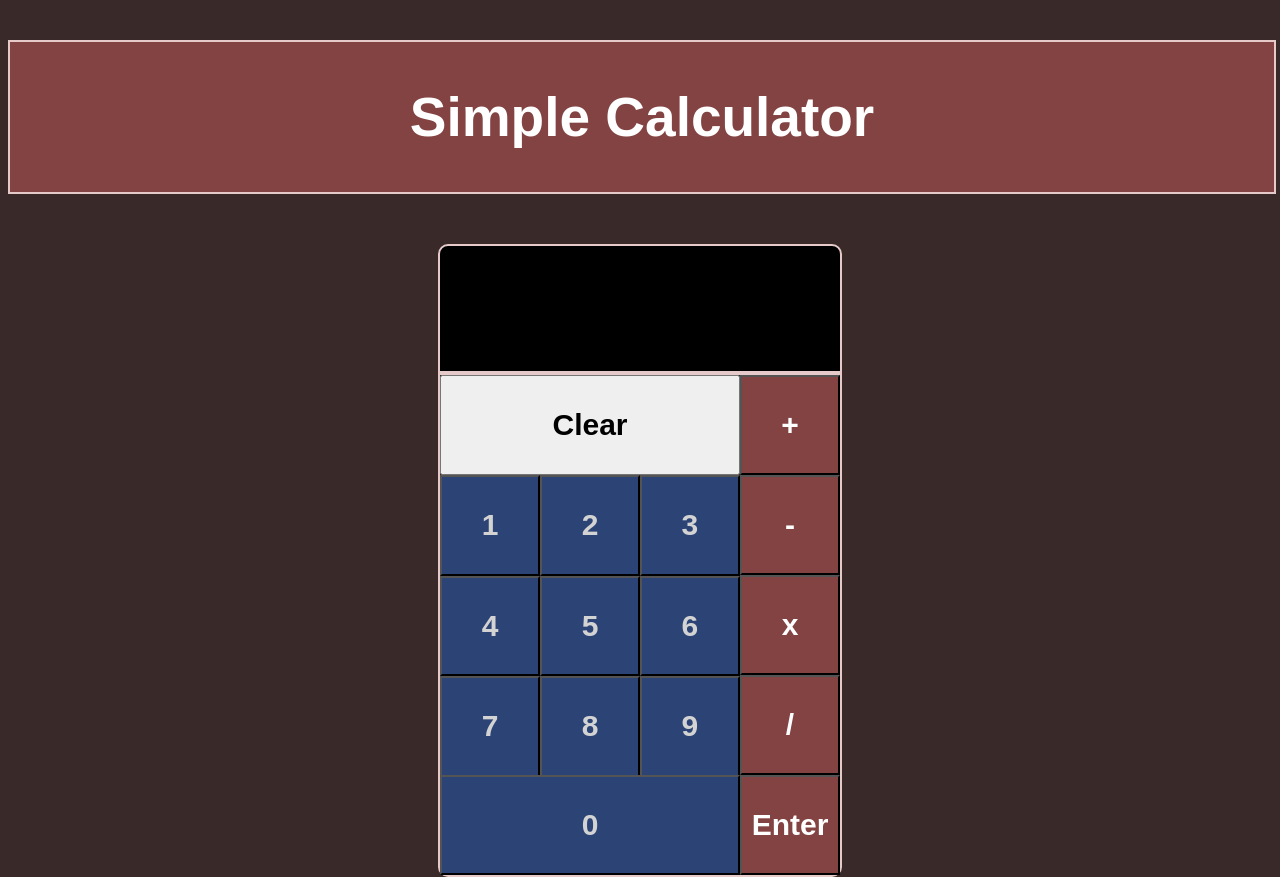
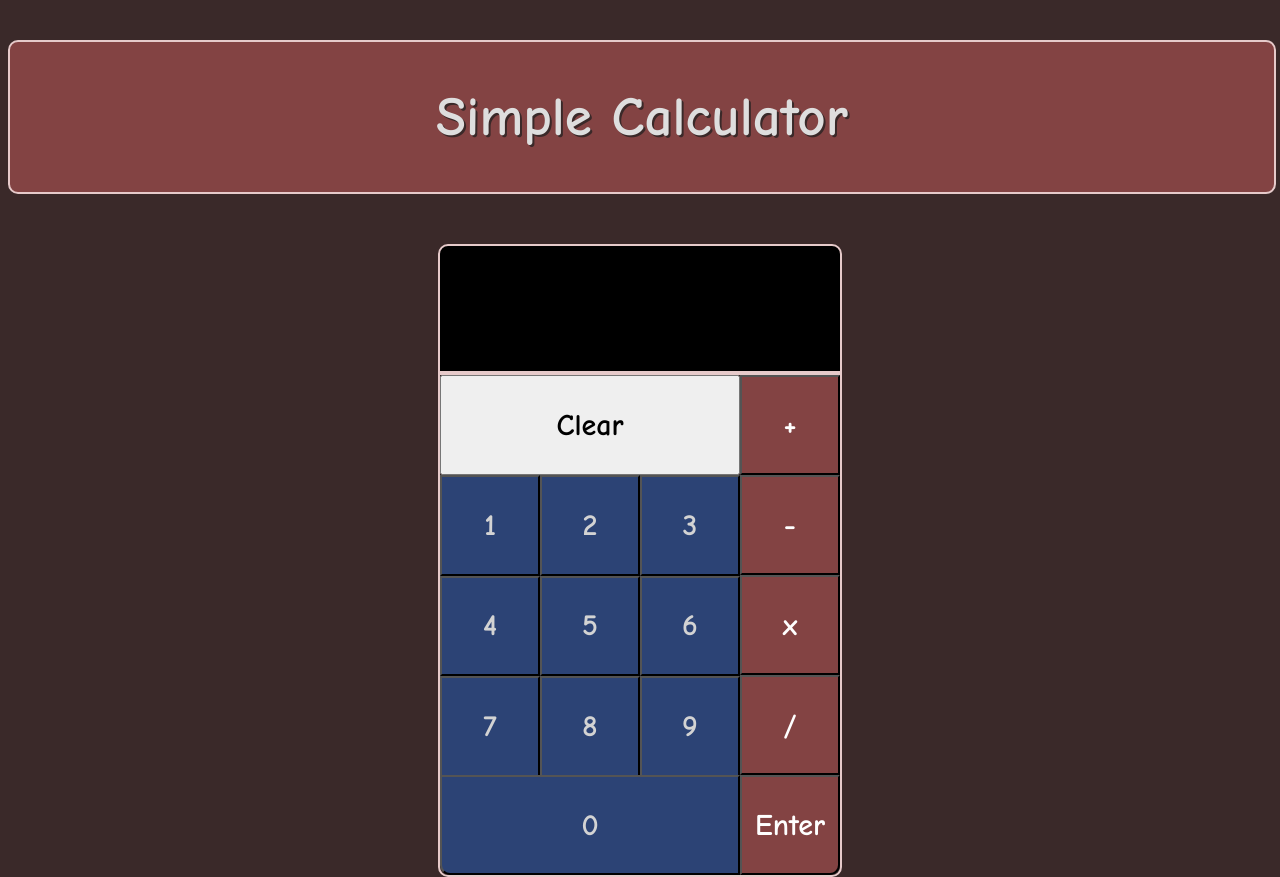
Before and after one commit to angel-torres/Calculator-React-App, a React app: page / in a window 1280 px wide. Built offline with nearby package versions, Linux system fonts and the light colour scheme.

Commit message:
added more styling

```diff
--- a/src/components/Buttons.js
+++ b/src/components/Buttons.js
@@ -107,7 +107,10 @@ function Buttons(props) {
         >
           /
         </button>
-        <button className="right-container-button" onClick={props.evaluate}>
+        <button
+          className="enter-button right-container-button"
+          onClick={props.evaluate}
+        >
           Enter
         </button>
       </div>
--- a/src/components/ComponentStyles.css
+++ b/src/components/ComponentStyles.css
@@ -10,6 +10,7 @@
   font-size: 40px;
   background-color: black;
   color: rgb(205, 225, 243);
+  font-family: "Comic Sans MS", cursive, sans-serif;
 }
 
 .button-container {
@@ -46,6 +47,7 @@
   font-weight: bold;
   background-color: rgb(44, 67, 117);
   color: lightgrey;
+  font-family: "Comic Sans MS", cursive, sans-serif;
 }
 
 .number-button:hover {
@@ -58,6 +60,8 @@
   font-weight: bold;
   background-color: rgb(44, 67, 117);
   color: lightgrey;
+  font-family: "Comic Sans MS", cursive, sans-serif;
+  border-radius: 0 0 0 10px;
 }
 
 .zero-button:hover {
@@ -68,6 +72,7 @@
   height: 20%;
   font-size: 30px;
   font-weight: bold;
+  font-family: "Comic Sans MS", cursive, sans-serif;
 }
 
 .clear-button:hover {
@@ -75,6 +80,7 @@
 }
 
 .right-container-button {
+  font-family: "Comic Sans MS", cursive, sans-serif;
   height: 20%;
   background-color: rgb(131, 67, 67);
   font-size: 30px;
@@ -90,6 +96,7 @@
   background-color: rgb(131, 67, 67);
   color: white;
   border: 2px solid rgb(230, 202, 202);
+  border-radius: 10px;
   height: 150px;
   display: flex;
   justify-content: center;
@@ -99,6 +106,12 @@
 }
 
 .title {
+  font-family: "Comic Sans MS", cursive, sans-serif;
   font-size: 55px;
-  text-shadow: 10px rgb(80, 73, 73);
+  color: #dedede;
+  text-shadow: 2px 2px rgb(58, 41, 41);
 }
+
+.enter-button {
+  border-radius: 0 0 10px 0;
+}
```
